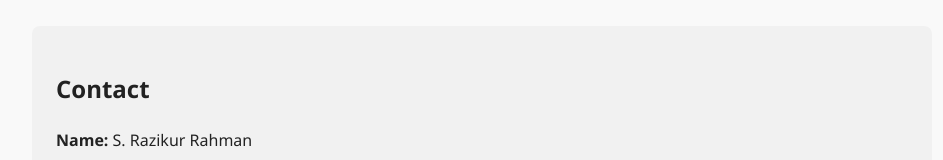
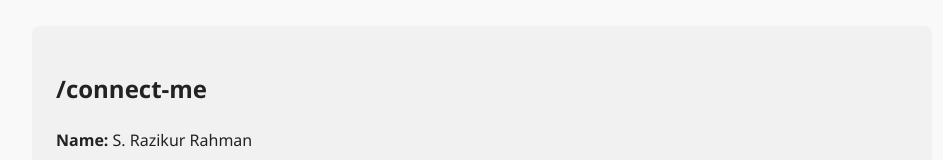
Before and after one commit to rrazik487/razik_pro.live, a React (Create React App) app: page / in a window 1280 px wide. Shown: the part 2297-2457 px from the top of the page, without its empty margins (158-1101 px from the left). Built offline with nearby package versions, Linux system fonts and the light colour scheme.

Commit message:
added contacts1

```diff
--- a/src/App.js
+++ b/src/App.js
@@ -87,7 +87,7 @@ function App() {
       </section>
 
       <section data-aos="fade-up" className="contact-section">
-        <h2>Contact</h2>
+        <h2>/connect-me</h2>
         <p><strong>Name:</strong> S. Razikur Rahman</p>
         <p><strong>Phone:</strong> 6382308661</p>
         <div className="social-icons">
```
